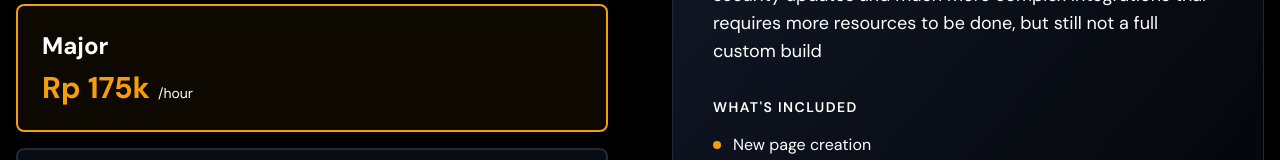
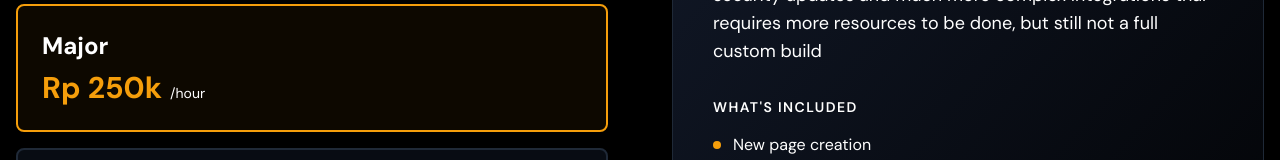
Before and after one commit to creativorium/rate-card, a Next.js app: page / in a window 1280 px wide. Shown: the part 388-548 px from the top of the page. Built offline with nearby package versions, Linux system fonts and the light colour scheme.

Commit message:
fixing dupliate import and adding footer work agreement v2

```diff
--- a/app/layout.tsx
+++ b/app/layout.tsx
@@ -1,7 +1,6 @@
 import type { Metadata } from 'next'
 import { DM_Sans } from 'next/font/google'
 import './globals.css'
-import type { Metadata } from 'next'
 
 const dmSans = DM_Sans({ subsets: ['latin'] })
 
--- a/app/page.tsx
+++ b/app/page.tsx
@@ -23,7 +23,7 @@ const tiers = [
   {
     id: 'major',
     name: 'Major',
-    price: 'Rp 175k',
+    price: 'Rp 250k',
     unit: '/hour',
     description: 'For adding new pages, add new feature development, security updates and much more complex integrations thar requires more resources to be done, but still not a full custom build',
     features: [
```
